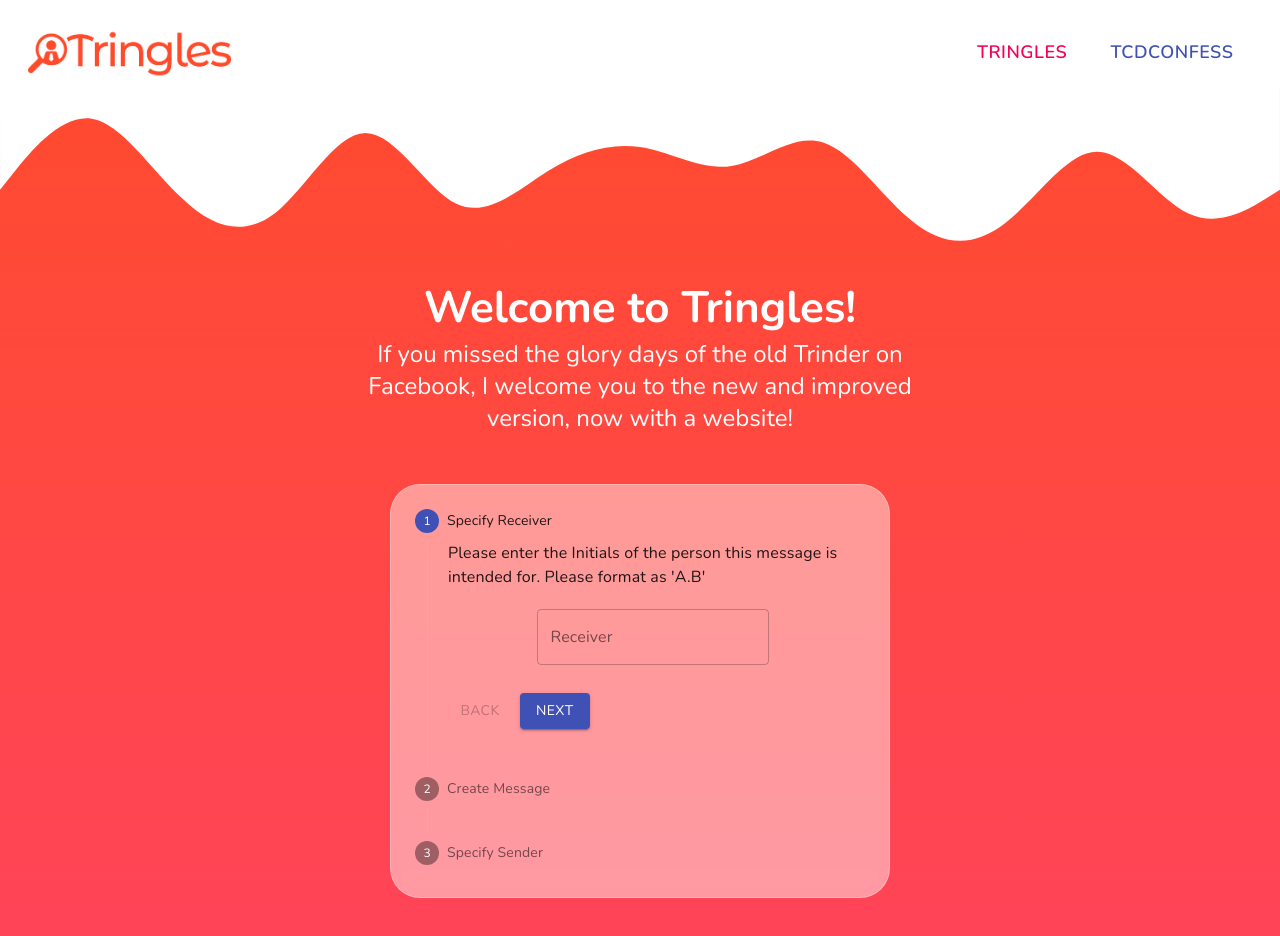
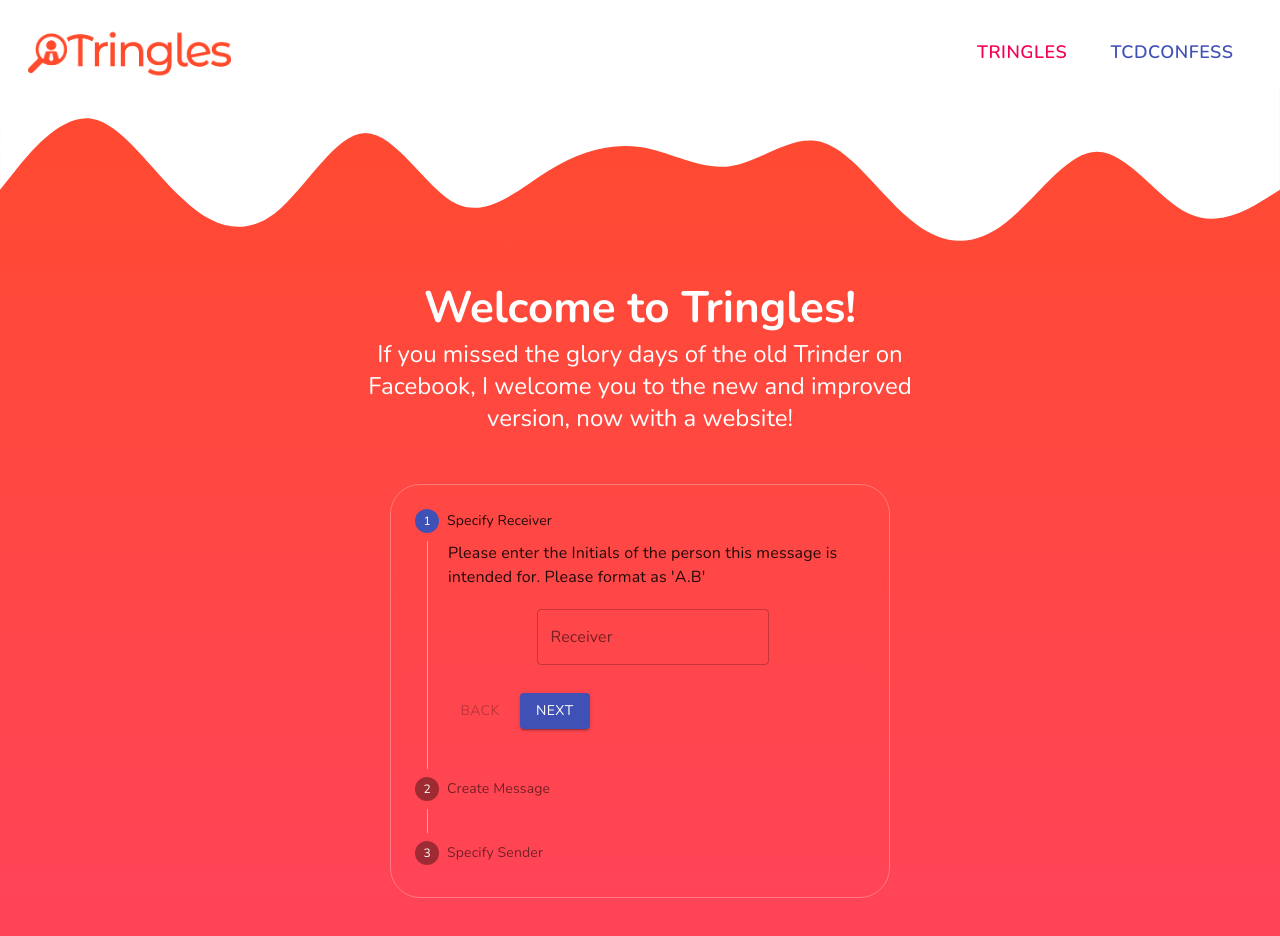
Before and after one commit to FranklinUmeObi/TCBanter, a React (Create React App) app in the folder tcbanter/: page / in a window 1280 px wide. Shown: the top 936 px of the page. Built offline with nearby package versions, Linux system fonts and the light colour scheme.

Commit message:
fixed bug of sending when sender initials were missing

```diff
--- a/tcbanter/src/Components/Trinder/Form.js
+++ b/tcbanter/src/Components/Trinder/Form.js
@@ -66,17 +66,19 @@ export default function VerticalLinearStepper() {
       {
         setreceiverSet(receiverSet+1)
         setActiveStep((prevActiveStep) => prevActiveStep + 1);
+
+        if(receiverSet === 2) {
+          let a = "To: " + receiver.toUpperCase() + "\n"
+          let b = message + "\n"
+          let c = "From:" + sender.toUpperCase() + "\n"
+          alert(a+b+c)
+        }
       }
       else alert("You Need to input initials")
 
 
 
-      if(receiverSet === 2) {
-        let a = "To: " + receiver.toUpperCase() + "\n"
-        let b = message + "\n"
-        let c = "From:" + sender.toUpperCase() + "\n"
-        alert(a+b+c)
-      }
+
 
 
   };
--- a/tcbanter/src/Components/Trinder/Trinder.css
+++ b/tcbanter/src/Components/Trinder/Trinder.css
@@ -28,7 +28,7 @@
 
 .MuiPaper-root {
   border-radius: 30px !important;
-  background-color: rgba(255, 255, 255, 0.45) !important;
+  background-color: rgba(255, 255, 255, 0) !important;
   backdrop-filter: blur(5px) !important;
   border: 1px solid rgba(255, 255, 255, 0.28) !important;
 }
```
